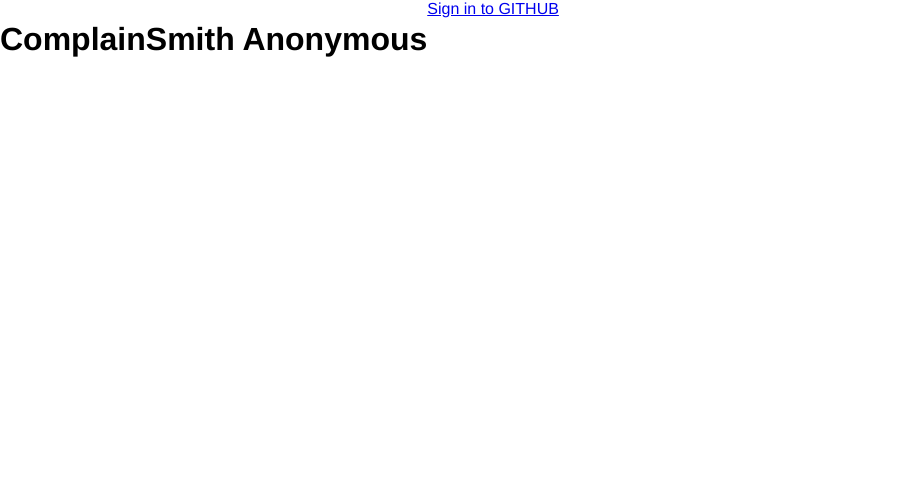
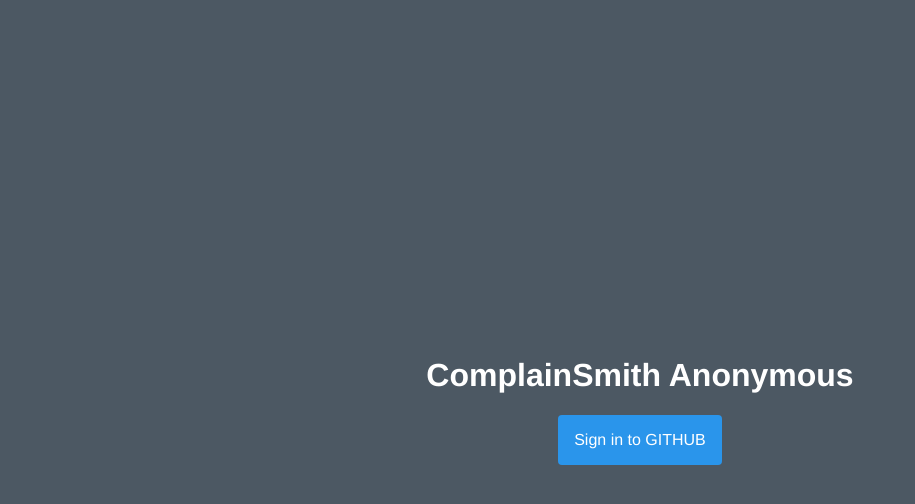
Before and after one commit to ny19-jigglypuff/CSAnon, a React app: page /signin in a window 1280 px wide. Shown: the top 504 px of the page, without its empty margins (0-915 px from the left). Built offline with nearby package versions, Linux system fonts and the light colour scheme; no server answers; the HTML template or start-up script is replaced by a standard one.

Commit message:
styling to sign in and anon choice

```diff
--- a/src/client/components/AnonIdChoicePage.js
+++ b/src/client/components/AnonIdChoicePage.js
@@ -39,9 +39,10 @@ export default function AnonIdChoicePage() {
         :
         <>
           {/* TODO: add log out functionality */}
-          <button>Log out of GitHub</button>
-          <img src={anonId.userURL} />
-          <p className='name'>{anonId.username}</p>
+          {/*<button>Log out of GitHub</button>*/}
+          <img src={anonId.userURL} onError={handleRerollClick} />
+          < p className='name'>{anonId.username}</p>
+          <div classname='row'>
             <button onClick={handleRerollClick}>Reroll new ID</button>
             <Link
               className='btn'
@@ -49,6 +50,8 @@ export default function AnonIdChoicePage() {
               onClick={handleGoToChatClick}>
               Go to chat
           </Link>
+          </div>
+
         </>
       }
     </div>
--- a/src/client/components/MainChat.js
+++ b/src/client/components/MainChat.js
@@ -17,12 +17,10 @@ export default function MainChat(props) {
       inputMessageRef.current.value = '';
       socket.emit('message', data);
     }
-
   };
 
   socket.on('newMessage', (data) => {
     //{username, userURL, timestamp, message}
-    console.log(data);
     const newArr = [...messageData];
     newArr.push(data);
     setMessageData(newArr);
@@ -30,6 +28,7 @@ export default function MainChat(props) {
   });
 
   //TODO: add function for request more messages on scroll up
+  //TODO: not scrolling to bottom on initial load
   if (messageData.length === 0) {
     fetch('/messages/all')
       .then((res) => res.json())
@@ -48,8 +47,6 @@ export default function MainChat(props) {
         {/*<button>Log out of GitHub</button>
         <button>Log out of Anon ID</button>*/}
       </div>
-      {messageData.length !== 0 &&
-        <>
       <div className='chatContainer'>
         <div className='chat' ref={chatRef}>
           {/* assumes most recent message is at the end of the array */}
@@ -65,8 +62,6 @@ export default function MainChat(props) {
           <button type='submit'>Send</button>
         </form>
       </div>
-        </>
-      }
     </div>
   );
 }
--- a/src/client/components/SignInPage.js
+++ b/src/client/components/SignInPage.js
@@ -12,7 +12,7 @@ export default function SignInPage() {
   return (
     <div className='mainContainer signInPage'>
       <h1>ComplainSmith Anonymous</h1>
-      <a href='/auth/user' className='githubBtn'>
+      <a href='/auth/user' className='btn githubBtn'>
         Sign in to GITHUB
       </a>
     </div>
--- a/src/client/index.html
+++ b/src/client/index.html
@@ -1,12 +1,15 @@
 <!DOCTYPE html>
 <html lang="en">
+
 <head>
   <meta charset="UTF-8" />
   <meta name="viewport" content="width=device-width, initial-scale=1.0" />
   <title>ComplainSmith</title>
 </head>
+
 <body>
-    <div id="root">Hello World!</div>
+  <div id="root"></div>
   <script src="dist/bundle.js"></script>
 </body>
+
 </html>
--- a/src/client/styles/index.scss
+++ b/src/client/styles/index.scss
@@ -8,12 +8,47 @@ body {
 
 .mainContainer {
   display: flex;
+  background-color: $medium-grey;
+  height: 100vh;
+  color: white;
+}
 
+.btn, button:not([type=submit]) {
+  color: white;
+  background-color: $blue;
+  text-decoration: none;
+  padding: 1rem;
+  border-radius: 4px;
+  border: none;
+  font-size: 1rem;
+}
+
+.mainContainer.signInPage {
+  flex-direction: column;
+  align-items: center;
+  justify-content: center;
+}
+
+.mainContainer.anonChoice {
+  flex-direction: column;
+  align-items: center;
+  justify-content: center;
+
+  img {
+    width: 200px;
+    height: auto;
+  }
+  .row {
+    display: flex;
+  }
+  .btn, button {
+    margin: 0.5rem;
+  }
 }
 
 .mainContainer.mainChat {
   display: flex;
-
+  height: 100vh;
 
   .sidebar {
     display: flex;
@@ -42,11 +77,12 @@ body {
       .messageContainer {
         display: flex;
         align-items: center;
-        //.textContainer {
-        //  display: flex;
-        //  flex-direction: column;
-        //  align-items: flex-start;
-        //}
+        .textContainer {
+          display: flex;
+          flex-direction: column;
+          align-items: flex-start;
+          max-width: 80%;
+        }
         p {
           margin: 0;
           background-color: $blue;
@@ -54,7 +90,13 @@ body {
           padding: 0.5rem;
           box-sizing: border-box;
           color: white;
-          max-width: 80%;
+          overflow-wrap: break-word;
+          max-width: 50vw;
+        }
+        span {
+          margin-bottom: 5px;
+          color: $very-light-grey;
+          font-size: 0.7rem;
         }
         img {
           border-radius: 50%;
@@ -65,10 +107,10 @@ body {
       .messageContainer.self {
         flex-direction: row-reverse;
         align-self: flex-end;
-        //.textContainer {
-        //  align-items: flex-end;
-        //  text-align: right;
-        //}
+        .textContainer {
+          align-items: flex-end;
+          text-align: right;
+        }
       }
     }
 
```
Lines whose indentation alone changed are shown as unchanged.
